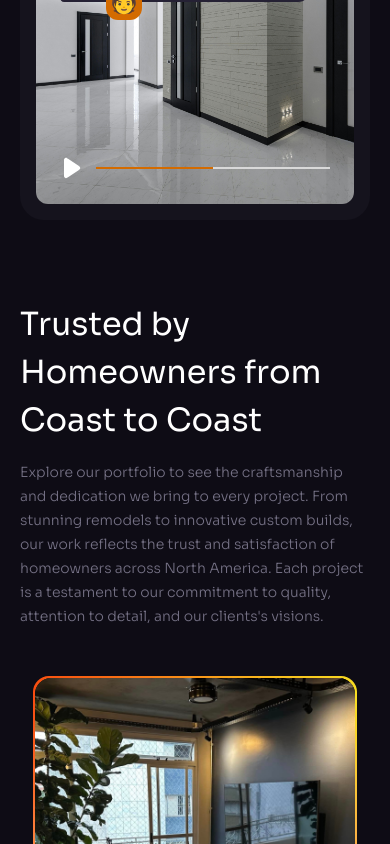
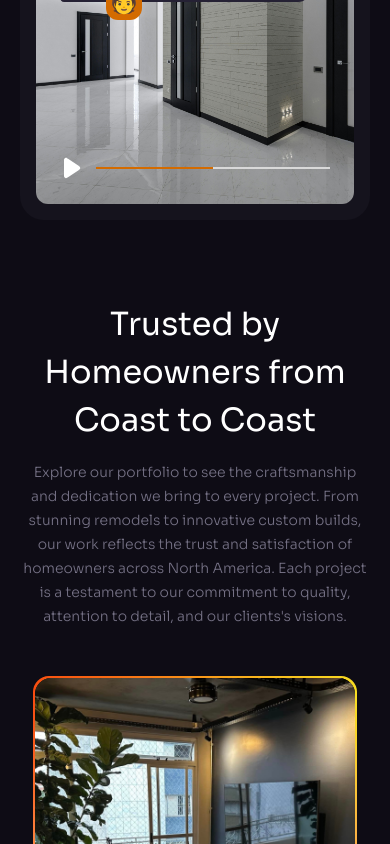
Before and after one commit to itsadrianapaiva/Construction-Website, a React (Vite) app: page / in a window 390 px wide. Shown: the part 7178-8022 px from the top of the page. Built offline with nearby package versions, Linux system fonts and the light colour scheme.

Commit message:
buttons adjustment

```diff
--- a/src/components/Footer.tsx
+++ b/src/components/Footer.tsx
@@ -132,7 +132,7 @@ const Footer: React.FC = () => {
                 onClick={() => window.scrollTo(0, 0)}
                 children={
                   <img
-                    className="w-7 object-cover filter invert"
+                    className="w-9 object-cover filter invert"
                     src={arrowup}
                     alt="arrow"
                   />
--- a/src/components/Portfolio.tsx
+++ b/src/components/Portfolio.tsx
@@ -14,7 +14,7 @@ const Portfolio: React.FC = () => {
 
   return (
     <Section id="portfolio">
-      <div className="container relative z-2 md:text-center">
+      <div className="container relative z-2 text-center">
         <Heading
           className="max-w-xl lg:max-w-4xl"
           title="Trusted by Homeowners from Coast to Coast"
```
